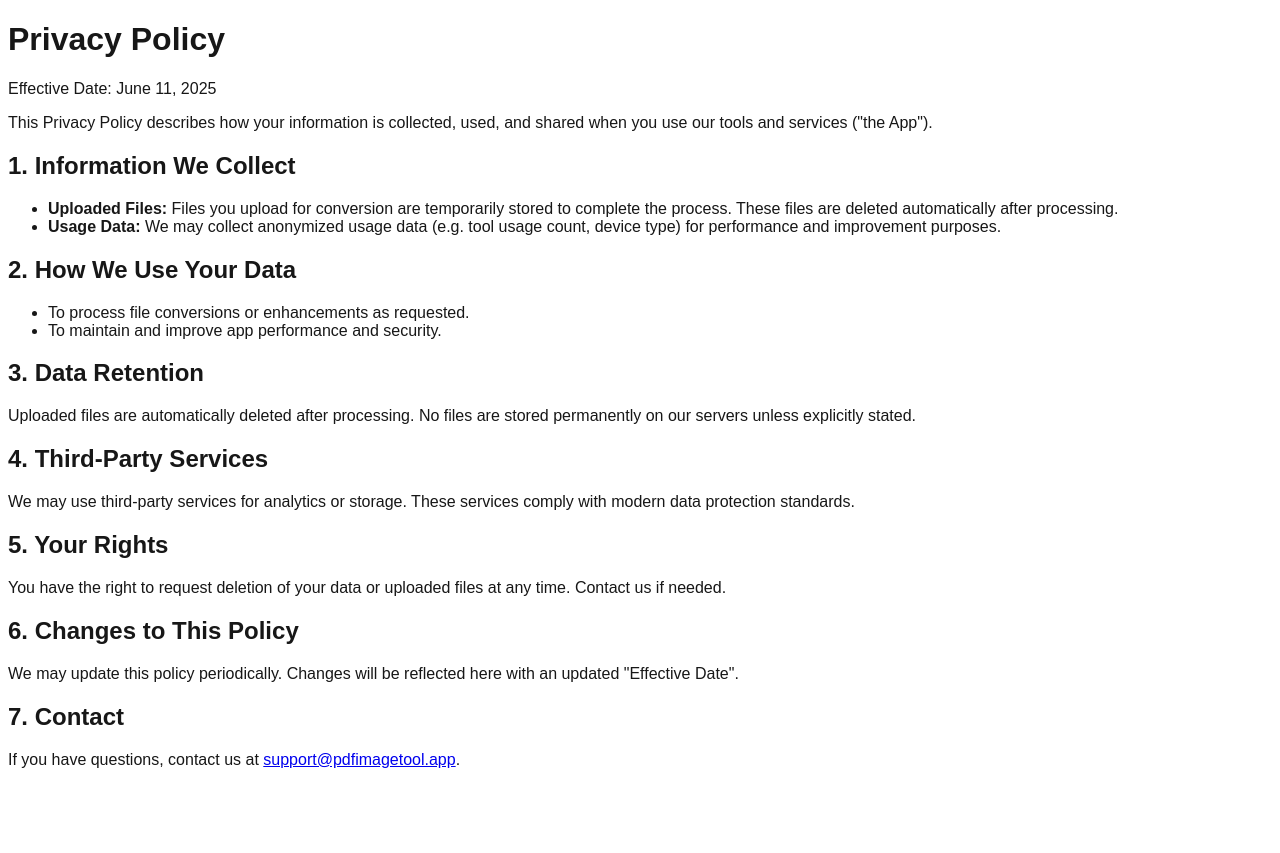
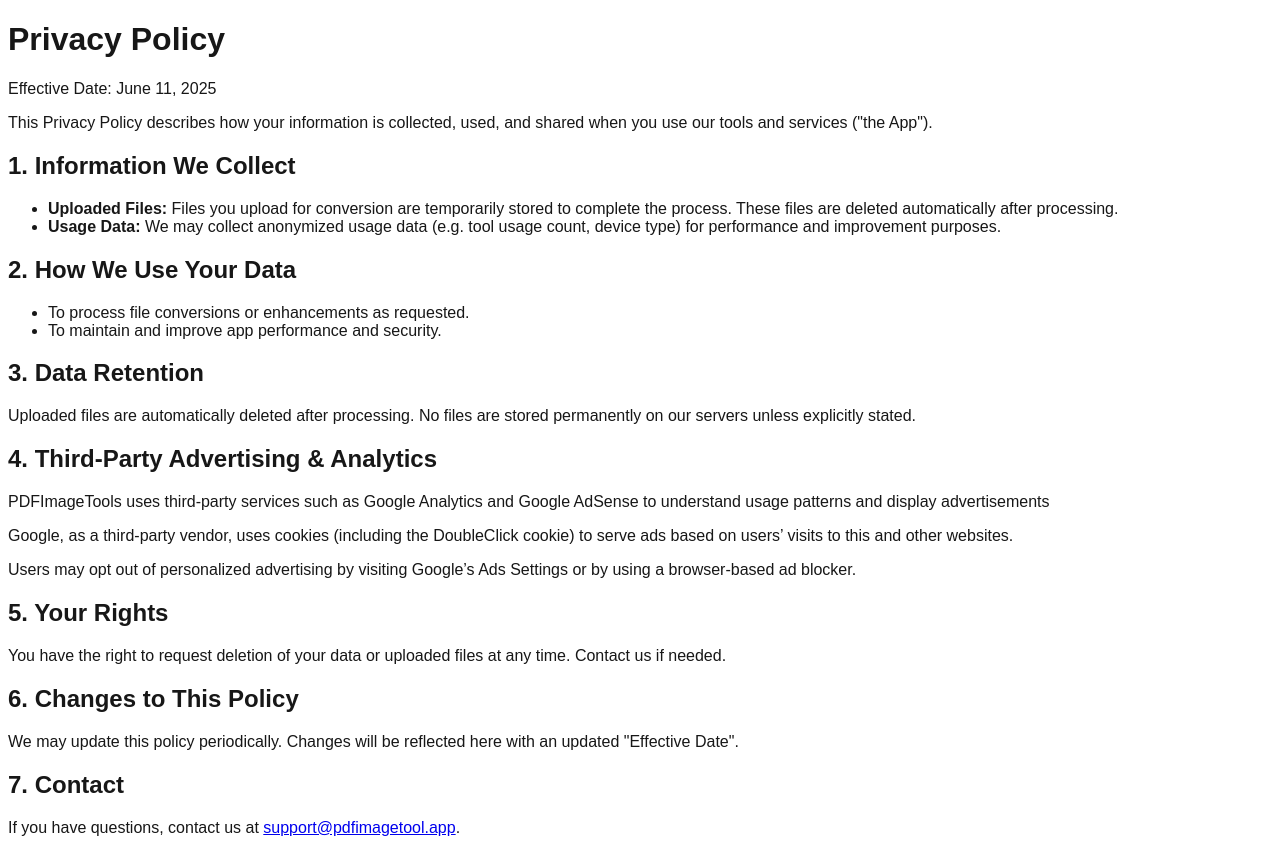
Before and after one commit to Leadmind-Developer/pdfimagetools-vercel, a Next.js app: page /privacy in a window 1280 px wide. Before the commit the page ends 800 px from the top, so only its background shows below. Built offline with nearby package versions, Linux system fonts and the light colour scheme; no server answers.

Commit message:
Update page.jsx

```diff
--- a/src/app/privacy/page.jsx
+++ b/src/app/privacy/page.jsx
@@ -58,12 +58,20 @@ export default function PrivacyPage() {
 
         <div>
           <h2 className="text-xl font-semibold text-gray-900 mb-2">
-            4. Third-Party Services
+            4. Third-Party Advertising & Analytics
           </h2>
           <p>
-            We may use third-party services for analytics or storage. These
-            services comply with modern data protection standards.
+            PDFImageTools uses third-party services such as Google Analytics and Google
+            AdSense to understand usage patterns and display advertisements
           </p>
+          <p className="mb-3">
+           Google, as a third-party vendor, uses cookies (including the DoubleClick
+           cookie) to serve ads based on users’ visits to this and other websites.
+         </p>
+         <p className="mb-3">
+           Users may opt out of personalized advertising by visiting Google’s Ads
+           Settings or by using a browser-based ad blocker.
+        </p>
         </div>
 
         <div>
```
